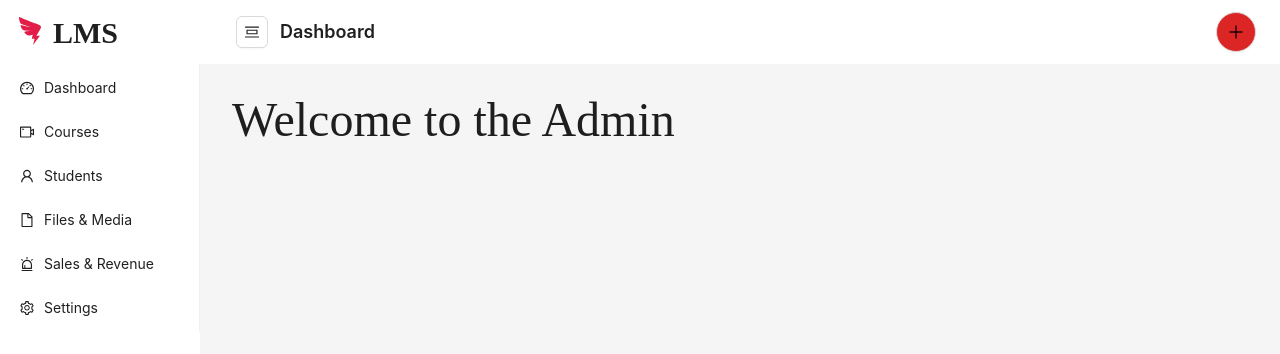
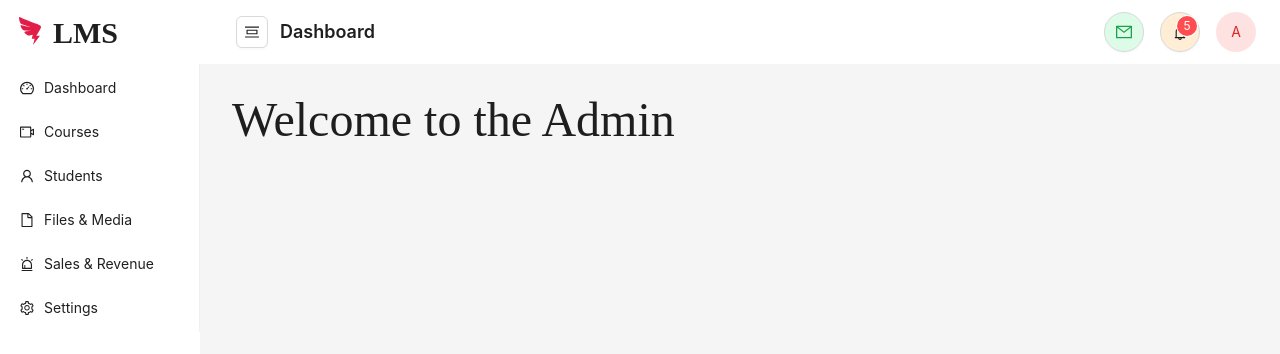
Before and after one commit to ansariabdulahad/LMS, a Next.js app in the folder front-end/: page /admin in a window 1280 px wide. Shown: the top 354 px of the page. Built offline with nearby package versions, Linux system fonts and the light colour scheme.

Commit message:
some icons and menus added in admin page

```diff
--- a/front-end/components/admin/index.jsx
+++ b/front-end/components/admin/index.jsx
@@ -1,18 +1,87 @@
-import { PlusOutlined } from "@ant-design/icons";
+import { BellOutlined, LogoutOutlined, MailOutlined, SettingOutlined, UserOutlined } from "@ant-design/icons";
 import AdminLayout from "../shared/admin-layout";
-import { Button } from "antd";
+import { Avatar, Badge, Button, Dropdown } from "antd";
+import Link from "next/link";
 
 const Admin = () => {
 
+    // Toolbar items for dropdown
+    const items = [
+        {
+            key: '1',
+            label: (
+                <Link href={"#"} legacyBehavior>
+                    <a
+                        href="/profile"
+                        className="flex items-center gap-x-2"
+                    >
+                        <UserOutlined />
+                        Profile
+                    </a>
+                </Link>
+            )
+        },
+        {
+            key: '2',
+            label: (
+                <Link href={"#"} legacyBehavior>
+                    <a
+                        href="/settings"
+                        className="flex items-center gap-x-2"
+                    >
+                        <SettingOutlined />
+                        Settings
+                    </a>
+                </Link>
+            )
+        },
+        {
+            key: '3',
+            label: (
+                <Link href={"#"} legacyBehavior>
+                    <a
+                        href="/logout"
+                        className="flex items-center gap-x-2"
+                    >
+                        <LogoutOutlined />
+                        Logout
+                    </a>
+                </Link>
+            )
+        }
+    ]
+
     // Toolbar component coding
     const Toolbar = () => (
-        <Button
-            type="default"
-            className="bg-red-600"
-            size="large"
-            icon={<PlusOutlined />}
-            shape="circle"
-        />
+        <>
+            <>
+                <Button
+                    icon={<MailOutlined />}
+                    className="bg-green-100 text-green-600"
+                    size="large"
+                    shape="circle"
+                />
+                <Button
+                    icon={
+                        <Badge count={5}>
+                            <BellOutlined />
+                        </Badge>
+                    }
+                    className="bg-orange-100 text-orange-600"
+                    size="large"
+                    shape="circle"
+                />
+                <Dropdown
+                    menu={{
+                        items,
+                    }}
+                    placement="bottomRight"
+                    arrow
+                >
+                    <Avatar className="bg-red-100 text-red-600" size={'large'}>A</Avatar>
+                </Dropdown>
+            </>
+        </>
     )
 
     return (
```
